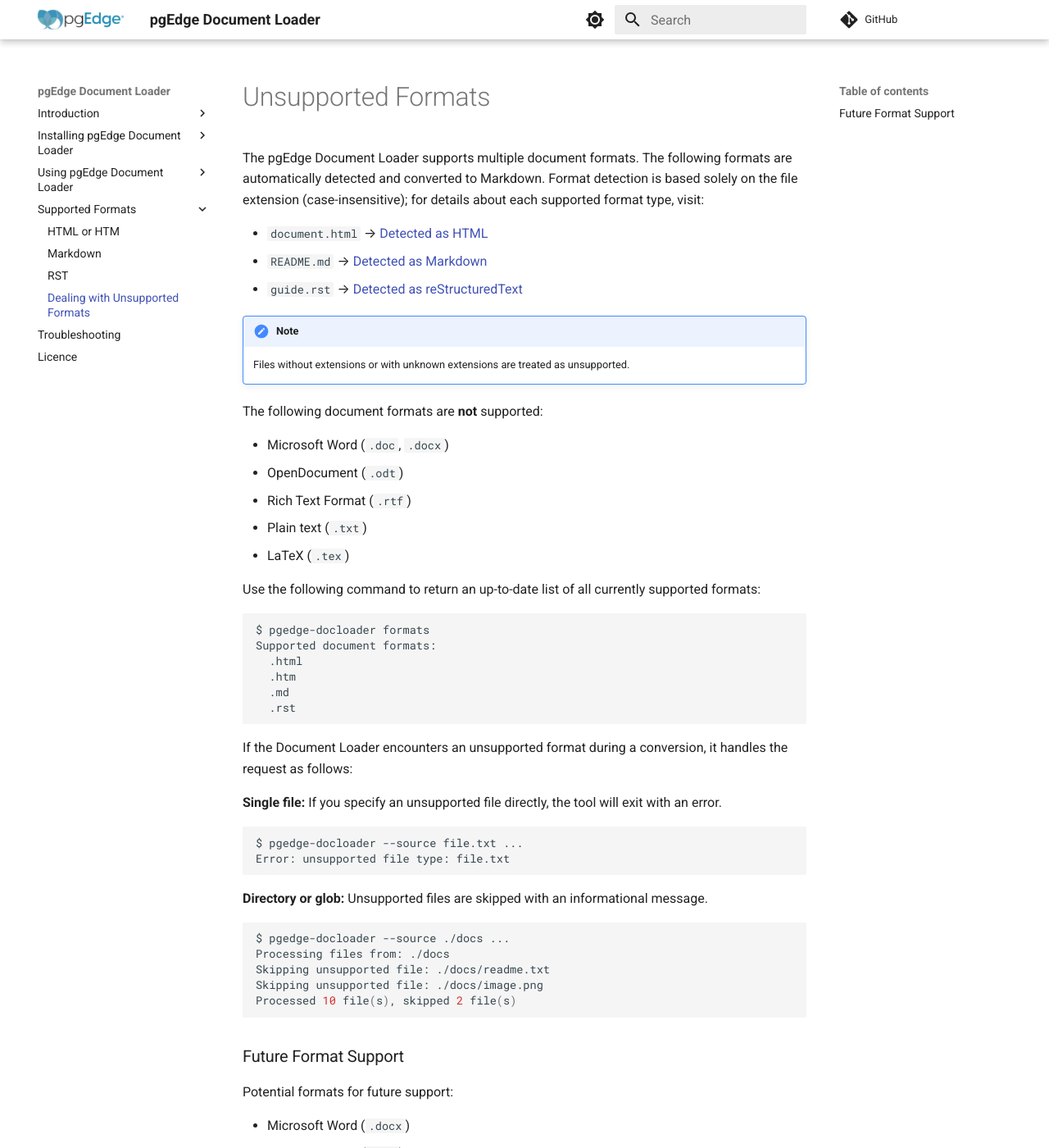
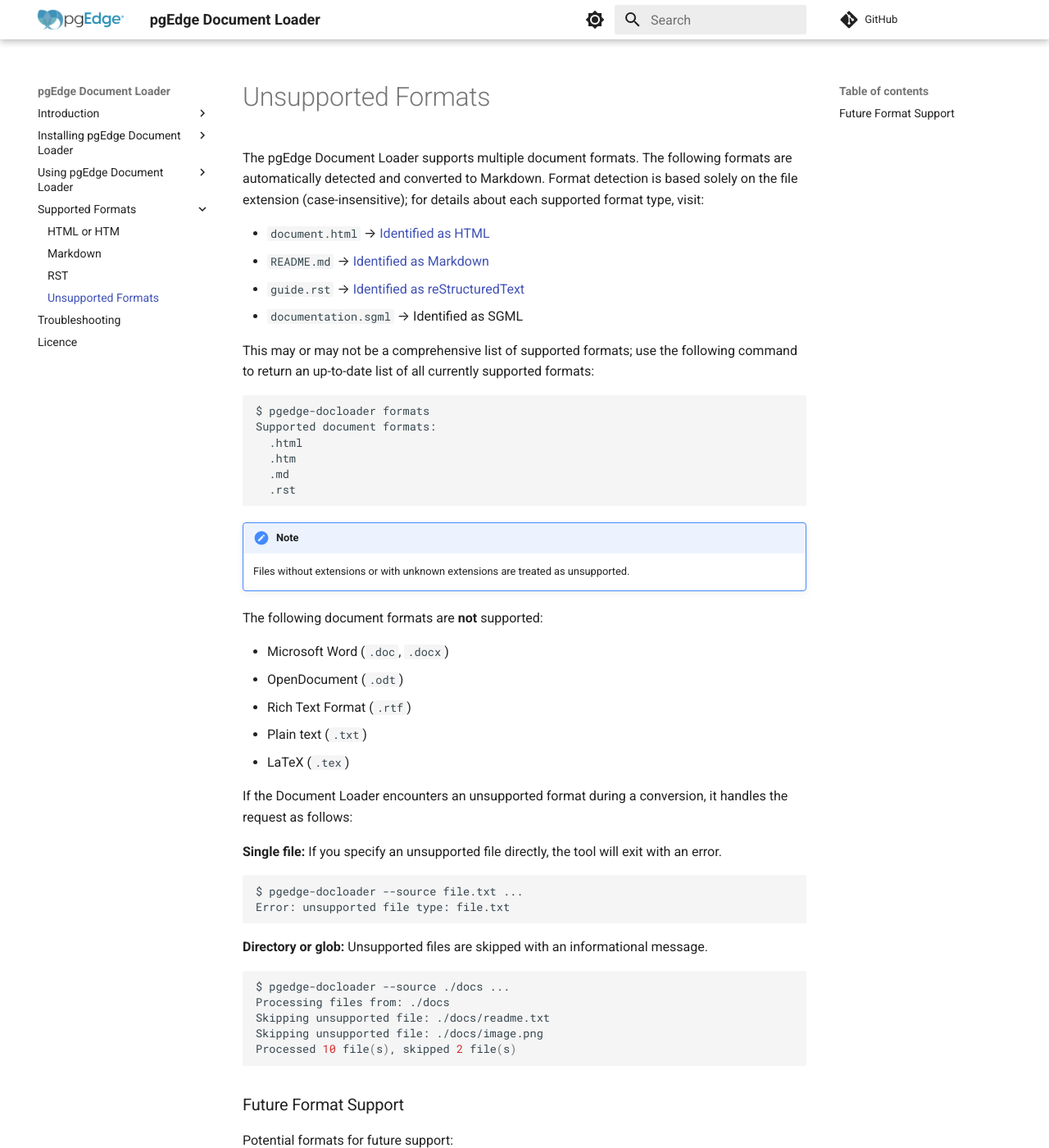
Before and after one commit to pgEdge/pgedge-docloader, an MkDocs documentation site: the page built from docs/unsupported-formats.md, in a window 1280 px wide and 1400 px high. Shown: the whole window at 82% size. Built offline with MkDocs 1.6.1 and Material for MkDocs 9.7.7, drawn with Linux system fonts in a browser that asks for light colours; comment, search, counter and statistics services are not loaded.

Commit message:
Tweaking unsupported-formats.md

````diff
--- a/docs/unsupported-formats.md
+++ b/docs/unsupported-formats.md
@@ -2,9 +2,21 @@
 
 The pgEdge Document Loader supports multiple document formats. The following formats are automatically detected and converted to Markdown.  Format detection is based solely on the file extension (case-insensitive); for details about each supported format type, visit:
 
-- `document.html` → [Detected as HTML](html.md)
-- `README.md` → [Detected as Markdown](markdown.md)
-- `guide.rst` → [Detected as reStructuredText](rst.md)
+- `document.html` → [Identified as HTML](html.md)
+- `README.md` → [Identified as Markdown](markdown.md)
+- `guide.rst` → [Identified as reStructuredText](rst.md)
+- `documentation.sgml` → Identified as SGML
+
+This may or may not be a comprehensive list of supported formats; use the following command to return an up-to-date list of all currently supported formats:
+
+```bash
+$ pgedge-docloader formats
+Supported document formats:
+  .html
+  .htm
+  .md
+  .rst
+```
 
 !!! note
 
@@ -17,17 +29,6 @@ The following document formats are **not** supported:
 - Rich Text Format (`.rtf`)
 - Plain text (`.txt`)
 - LaTeX (`.tex`)
-
-Use the following command to return an up-to-date list of all currently supported formats:
-
-```bash
-$ pgedge-docloader formats
-Supported document formats:
-  .html
-  .htm
-  .md
-  .rst
-```
 
 If the Document Loader encounters an unsupported format during a conversion, it handles the request as follows:
 
--- a/mkdocs.yml
+++ b/mkdocs.yml
@@ -55,12 +55,12 @@ nav:
       - Best Practices: best_practices.md
   - Installing pgEdge Document Loader:
       - Configuring the Postgres Database: database-setup.md
-      - Installation: installation.md
+      - Installing Document Loader: installation.md
       - Document Loader Configuration: configuration.md
-      - Adding Custom Metadata Columns: metadata.md
       - pgEdge Document Loader Quickstart: quickstart.md
   - Using pgEdge Document Loader:
       - Using Document Loader: usage.md
+      - Using Custom Metadata Columns: metadata.md
       - Updating a Document: updating.md
       - Managing Authentication: authentication.md
   - Supported Formats:
@@ -69,6 +69,6 @@ nav:
       - RST: rst.md
       # - XML: xml.md
       # - SGML: sgml.md
-      - Dealing with Unsupported Formats: unsupported-formats.md
+      - Unsupported Formats: unsupported-formats.md
   - Troubleshooting: troubleshooting.md
   - Licence: LICENCE.md
````
